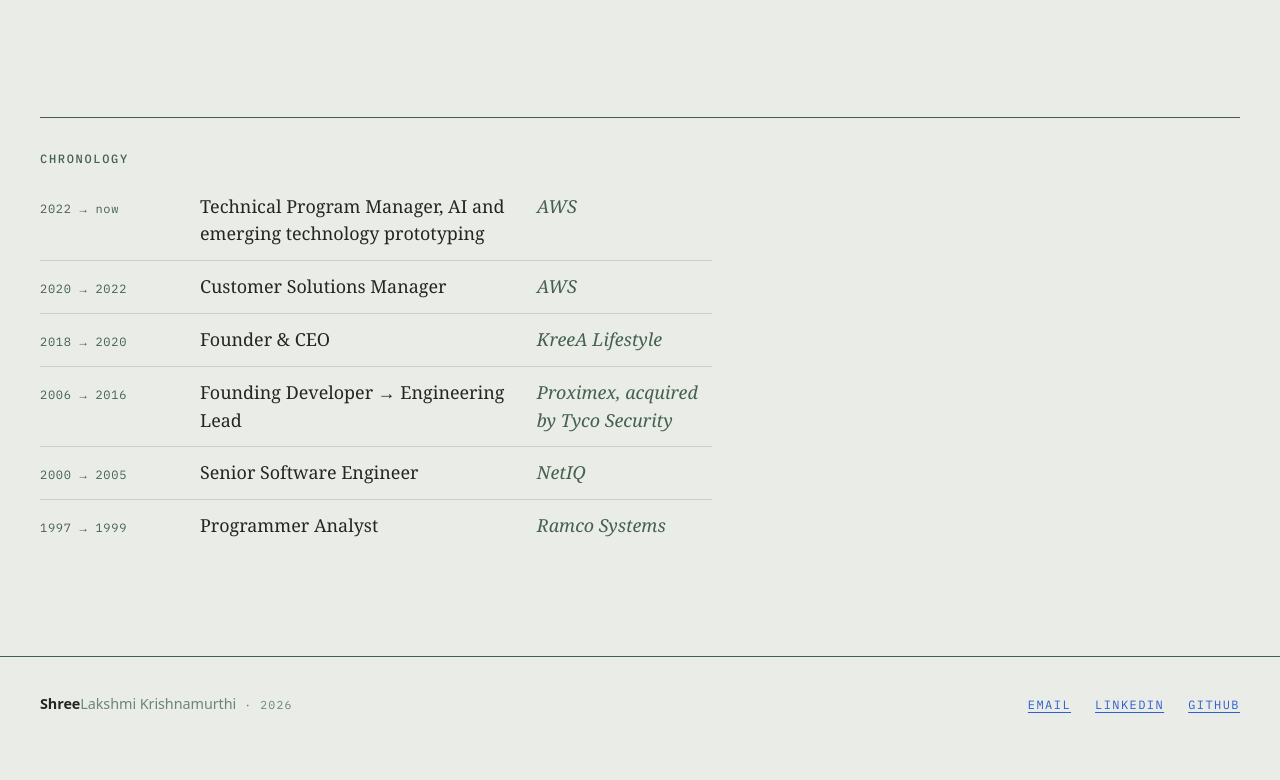
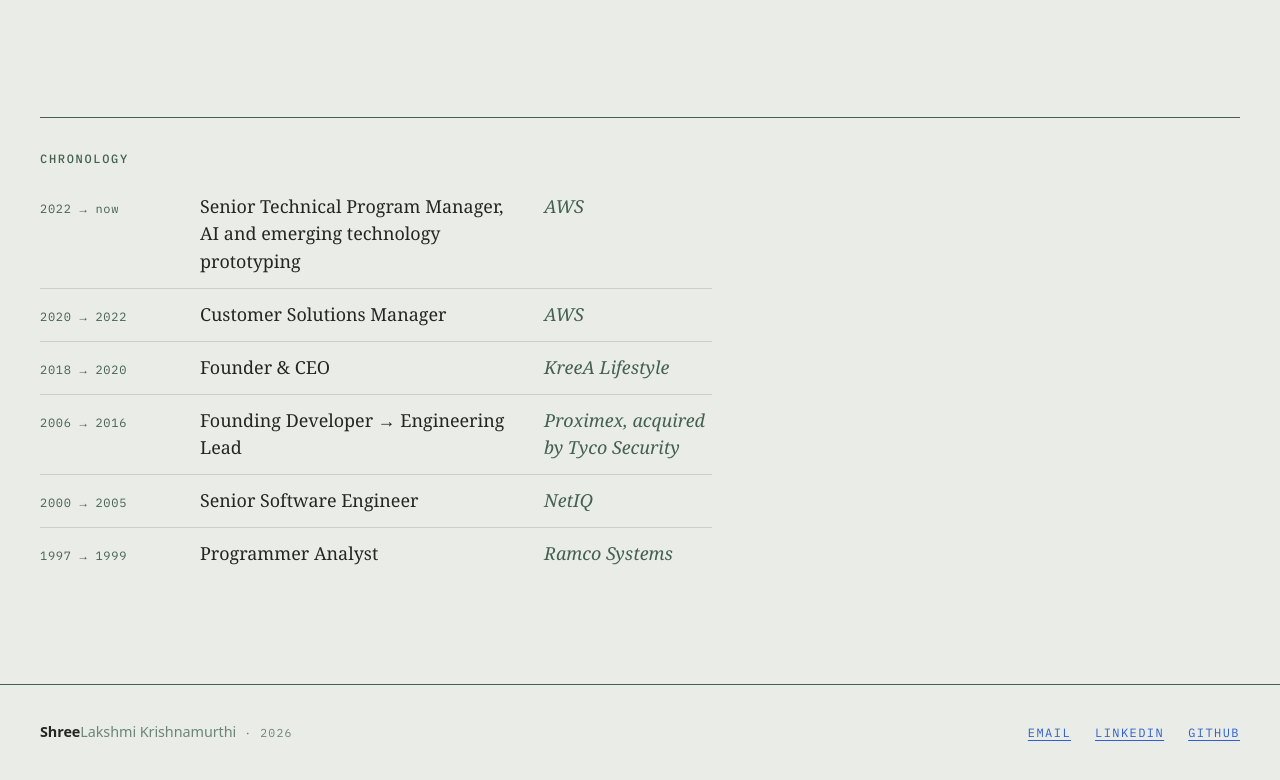
Before and after one commit to shreelak/shreelak.github.io, an Astro site: page /work in a window 1280 px wide. Shown: the part 8713-9493 px from the top of the page. Before the commit the page ends 9470 px from the top, so only its background shows below. Built offline with nearby package versions, Linux system fonts and the light colour scheme; Astro itself is replaced by a stand-in of ours.

Commit message:
Chronology: Senior Technical Program Manager

```diff
--- a/src/pages/work.astro
+++ b/src/pages/work.astro
@@ -208,7 +208,7 @@ import Case from '../components/Case.astro';
       <p class="eyebrow">Chronology</p>
       <table class="chrono__table">
         <tbody>
-          <tr><td class="chrono__year">2022 → now</td><td>Technical Program Manager, AI and emerging technology prototyping</td><td>AWS</td></tr>
+          <tr><td class="chrono__year">2022 → now</td><td>Senior Technical Program Manager, AI and emerging technology prototyping</td><td>AWS</td></tr>
           <tr><td class="chrono__year">2020 → 2022</td><td>Customer Solutions Manager</td><td>AWS</td></tr>
           <tr><td class="chrono__year">2018 → 2020</td><td>Founder & CEO</td><td>KreeA Lifestyle</td></tr>
           <tr><td class="chrono__year">2006 → 2016</td><td>Founding Developer → Engineering Lead</td><td>Proximex, acquired by Tyco Security</td></tr>
```
